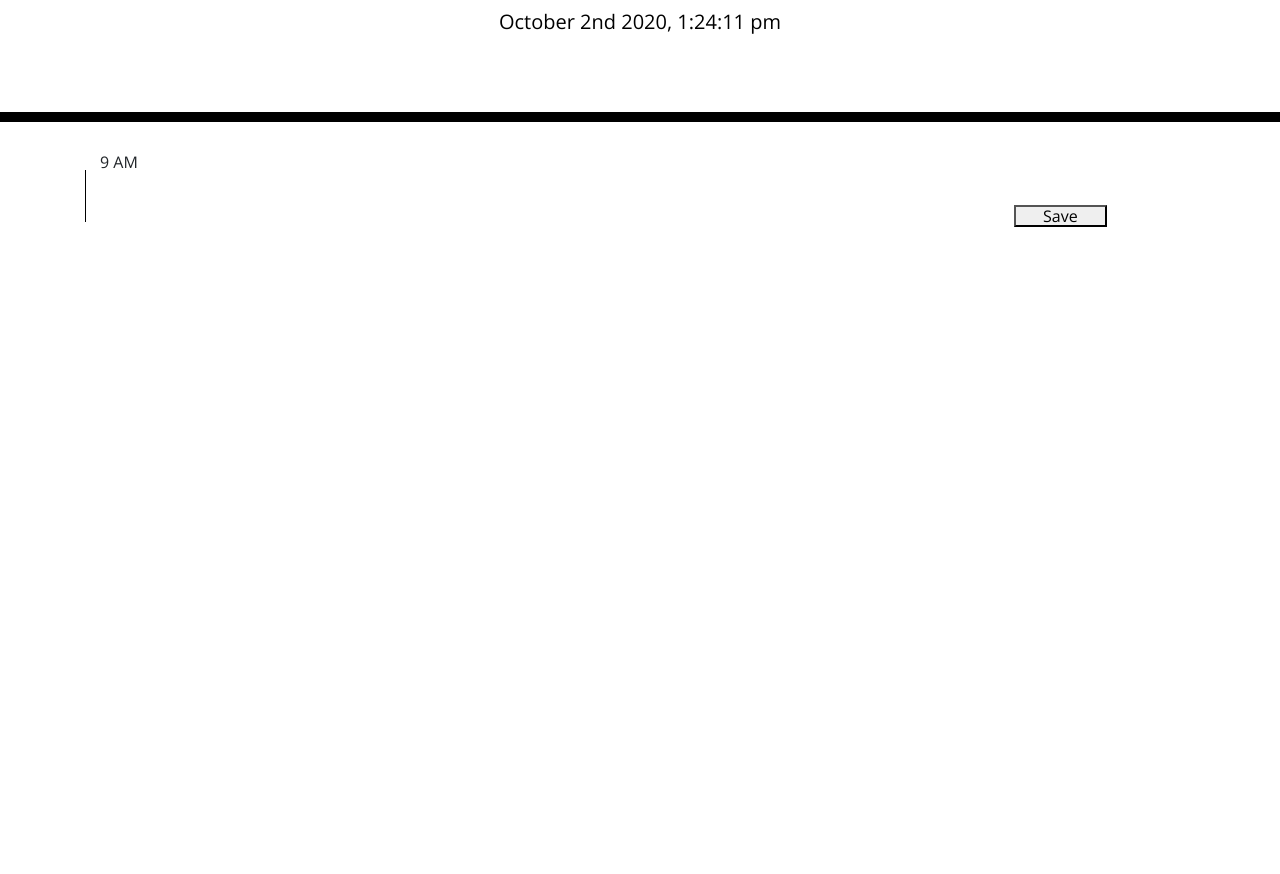
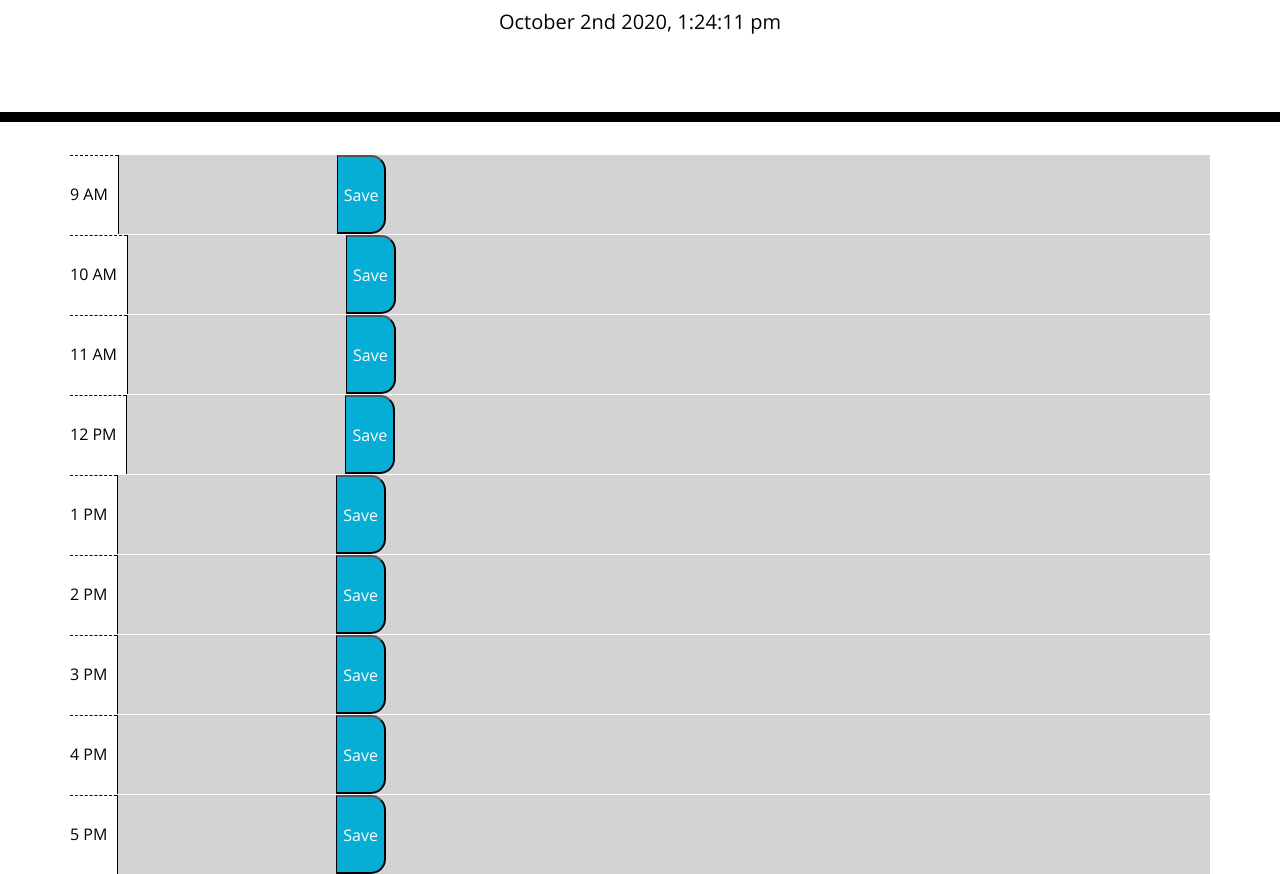
Before and after one commit to aeesley/day-planner-hw, a plain HTML site: page index.html in a window 1280 px wide. Shown: the part 182-1056 px from the top of the page. Before the commit the page ends 800 px from the top, so only its background shows below. Drawn offline with nearby package versions, Linux system fonts and the light colour scheme.

Commit message:
added rest of planer rows and linked to provided css and then did some additional formatting

```diff
--- a/index.html
+++ b/index.html
@@ -30,10 +30,58 @@
     </header>
     <div class="container">
 
-        <div id="calendar-row">
-          <div id="time1" class="col-md-1">9 AM</div>
-          <textarea id="text-entry1" class="col-md-10"></textarea>
-          <button id="save" class="col-md-1">Save</button>
+        <div class="row">
+          <div class="hour" class="col-md-1">9 AM</div>
+          <textarea class="textarea" class="col-md-10"></textarea>
+          <button class="saveBtn" class="col-md-1">Save</button>
+        </div>
+
+        <div class="row">
+          <div class="hour" class="col-md-1">10 AM</div>
+          <textarea class="textarea" class="col-md-10"></textarea>
+          <button class="saveBtn" class="col-md-1">Save</button>
+        </div>
+
+        <div class="row">
+          <div class="hour" class="col-md-1">11 AM</div>
+          <textarea class="textarea" class="col-md-10"></textarea>
+          <button class="saveBtn" class="col-md-1">Save</button>
+        </div>
+
+        <div class="row">
+          <div class="hour" class="col-md-1">12 PM</div>
+          <textarea class="textarea" class="col-md-10"></textarea>
+          <button class="saveBtn" class="col-md-1">Save</button>
+        </div>
+
+        <div class="row">
+          <div class="hour" class="col-md-1">1 PM</div>
+          <textarea class="textarea" class="col-md-10"></textarea>
+          <button class="saveBtn" class="col-md-1">Save</button>
+        </div>
+
+        <div class="row">
+          <div class="hour" class="col-md-1">2 PM</div>
+          <textarea class="textarea" class="col-md-10"></textarea>
+          <button class="saveBtn" class="col-md-1">Save</button>
+        </div>
+
+        <div class="row">
+          <div class="hour" class="col-md-1">3 PM</div>
+          <textarea class="textarea" class="col-md-10"></textarea>
+          <button class="saveBtn" class="col-md-1">Save</button>
+        </div>
+
+        <div class="row">
+          <div class="hour" class="col-md-1">4 PM</div>
+          <textarea class="textarea" class="col-md-10"></textarea>
+          <button class="saveBtn" class="col-md-1">Save</button>
+        </div>
+
+        <div class="row">
+          <div class="hour" class="col-md-1">5 PM</div>
+          <textarea class="textarea" class="col-md-10"></textarea>
+          <button class="saveBtn" class="col-md-1">Save</button>
         </div>
 
     </div>
--- a/style.css
+++ b/style.css
@@ -34,12 +34,15 @@ textarea{
   white-space: pre-wrap;
   height: 80px;
   border-top: 1px solid white;;
+  background-color: lightgray;
 }
 
 .hour {
   background-color: #ffffff;
   color: #000000;
   border-top: 1px dashed #000000;
+  padding-right: 10px;
+  padding-top: 30px;
 }
 
 .past {
```
